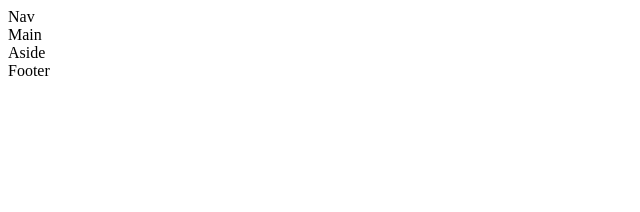
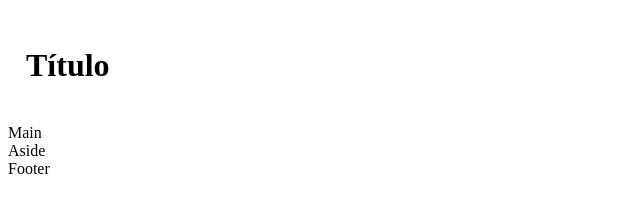
Before and after one commit to 202304-Students-ISDI-Coders-MAD/w1-ex3-juan-macias, a plain HTML site: page index.html in a window 1280 px wide. Shown: the whole page, without its empty margins (0-640 px from the left). Drawn offline with Linux system fonts and the light colour scheme.

Commit message:
Add styles.css

```diff
--- a/index.html
+++ b/index.html
@@ -5,11 +5,14 @@
         <meta charset="UTF-8">
         <meta http-equiv="X-UA-Compatible" content="IE=edge">
         <meta name="viewport" content="width=device-width, initial-scale=1.0">
-            <link rel="shortcut icon" href="favicon.png" type="image/x-icon">
+        <link rel="shortcut icon" href="favicon.png" type="image/x-icon">
+        <link rel="stylesheet" href="styles.css">
         <title>CSS Layout</title>
     </head>
     <body>
-        <nav>Nav</nav>
+        <header>
+            <h1>Título</h1>
+        </header>
         <main>Main</main>
         <aside>Aside</aside>
         <footer>Footer</footer>
--- /dev/null
+++ b/styles.css
@@ -0,0 +1,3 @@
+header {
+    padding: 18px;
+}
```
